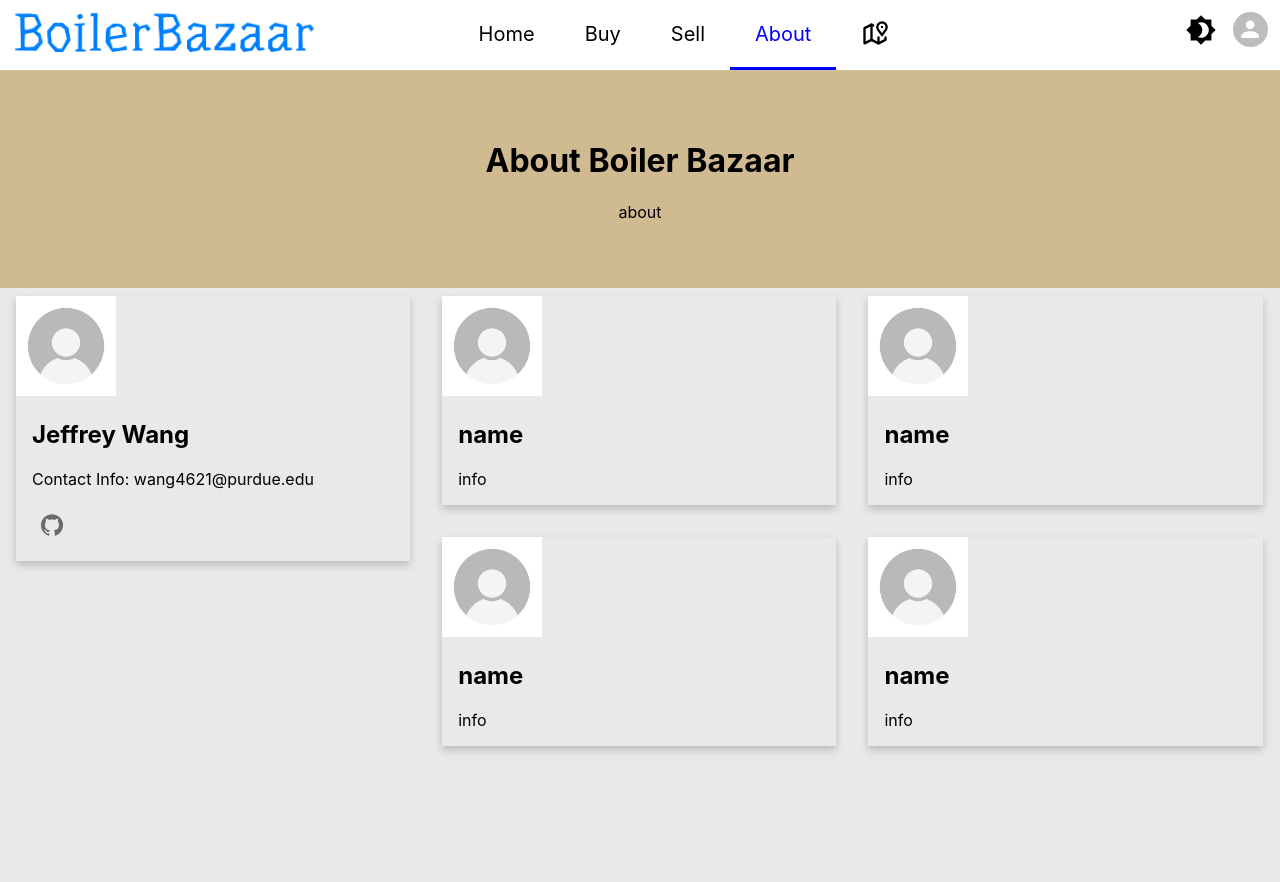
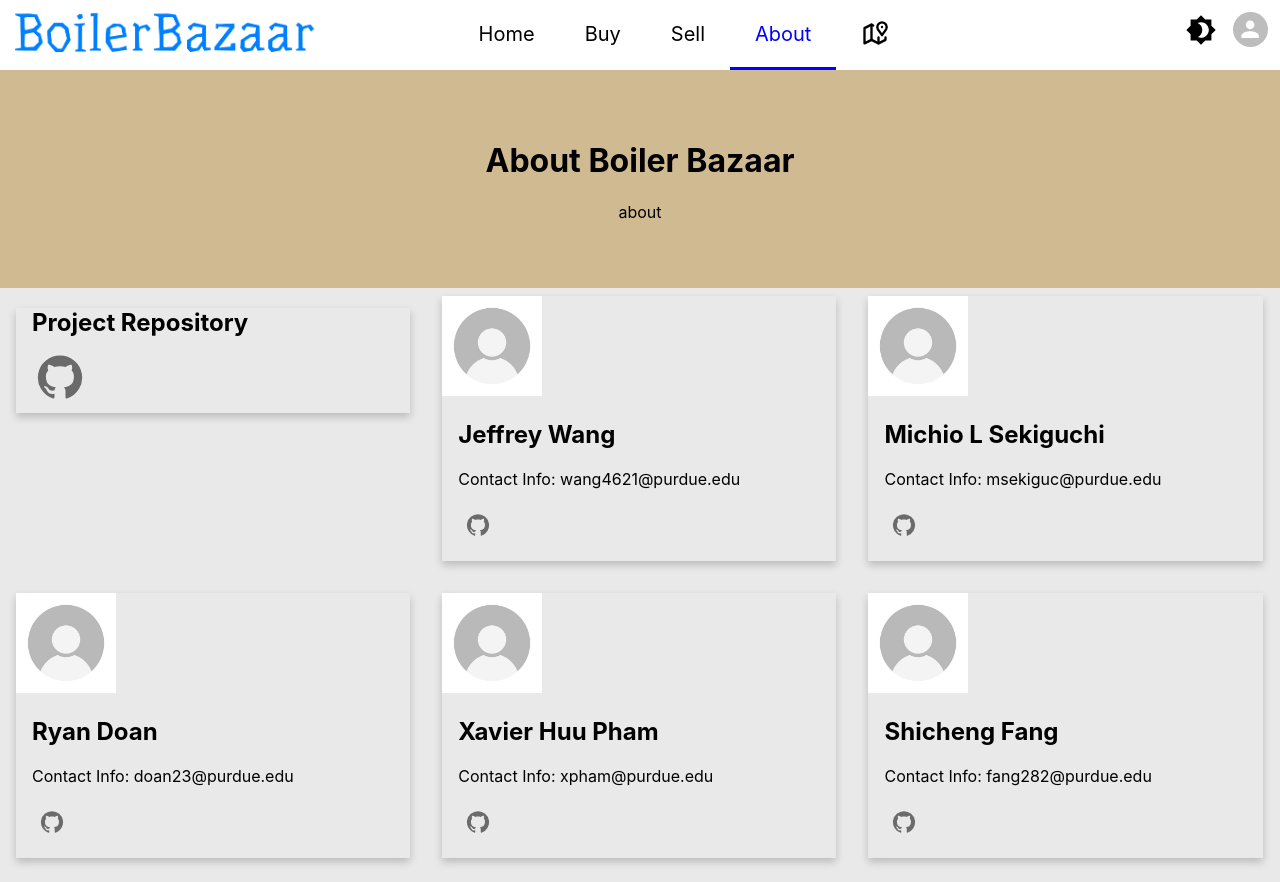
Before and after one commit to wang4621/boilerbazaar, a React (Create React App) app: page /about in a window 1280 px wide. Before the commit the page ends 800 px from the top, so only its background shows below. Built offline with nearby package versions, Linux system fonts and the light colour scheme; no server answers.

Commit message:
update about page with emails and links to github

```diff
--- a/src/pages/About.js
+++ b/src/pages/About.js
@@ -13,6 +13,18 @@ function About (){
             <div class="horizontal">
                 <div class="vertical">
                     <div class="member">
+                        <div class="container">
+                            <h2>Project Repository</h2>
+                            <p>
+                                <IconButton sx={{ ml: 1, transform: 'scale(2)' }} target="_blank" href="https://github.com/wang4621/boilerbazaar" rel="noopener noreferrer">
+                                    <GitHubIcon/>
+                                </IconButton>
+                            </p>
+                        </div>
+                    </div>
+                </div>
+                <div class="vertical">
+                    <div class="member">
                     <img src={blank} alt="name"
                     style={{
                         width:100
@@ -21,7 +33,7 @@ function About (){
                             <h2>Jeffrey Wang</h2>
                             <p>Contact Info: wang4621@purdue.edu</p>
                             <p>
-                                <IconButton target="_blank" href="www.google.com" rel="noopener noreferrer">
+                                <IconButton target="_blank" href="https://github.com/wang4621" rel="noopener noreferrer">
                                     <GitHubIcon/>
                                 </IconButton>
                             </p>
@@ -36,8 +48,13 @@ function About (){
                         width:100
                     }}/>
                         <div class="container">
-                            <h2>name</h2>
-                            <p>info</p>
+                            <h2>Michio L Sekiguchi</h2>
+                            <p>Contact Info: msekiguc@purdue.edu</p>
+                            <p>
+                                <IconButton target="_blank" href="https://github.com/msekiguc" rel="noopener noreferrer">
+                                    <GitHubIcon/>
+                                </IconButton>
+                            </p>
                         </div>
                     </div>
                 </div>
@@ -49,8 +66,13 @@ function About (){
                         width:100
                     }}/>
                         <div class="container">
-                            <h2>name</h2>
-                            <p>info</p>
+                            <h2>Ryan Doan</h2>
+                            <p>Contact Info: doan23@purdue.edu</p>
+                            <p>
+                                <IconButton target="_blank" href="https://github.com/ryan-doan" rel="noopener noreferrer">
+                                    <GitHubIcon/>
+                                </IconButton>
+                            </p>
                         </div>
                     </div>
                 </div>
@@ -62,8 +84,13 @@ function About (){
                         width:100
                     }}/>
                         <div class="container">
-                            <h2>name</h2>
-                            <p>info</p>
+                            <h2>Xavier Huu Pham</h2>
+                            <p>Contact Info: xpham@purdue.edu</p>
+                            <p>
+                                <IconButton target="_blank" href="https://github.com/x-pham" rel="noopener noreferrer">
+                                    <GitHubIcon/>
+                                </IconButton>
+                            </p>
                         </div>
                     </div>
                 </div>
@@ -75,8 +102,13 @@ function About (){
                         width:100
                     }}/>
                         <div class="container">
-                            <h2>name</h2>
-                            <p>info</p>
+                            <h2>Shicheng Fang</h2>
+                            <p>Contact Info: fang282@purdue.edu</p>
+                            <p>
+                                <IconButton target="_blank" href="https://github.com/fsc1118" rel="noopener noreferrer">
+                                    <GitHubIcon/>
+                                </IconButton>
+                            </p>
                         </div>
                     </div>
                 </div>
```
